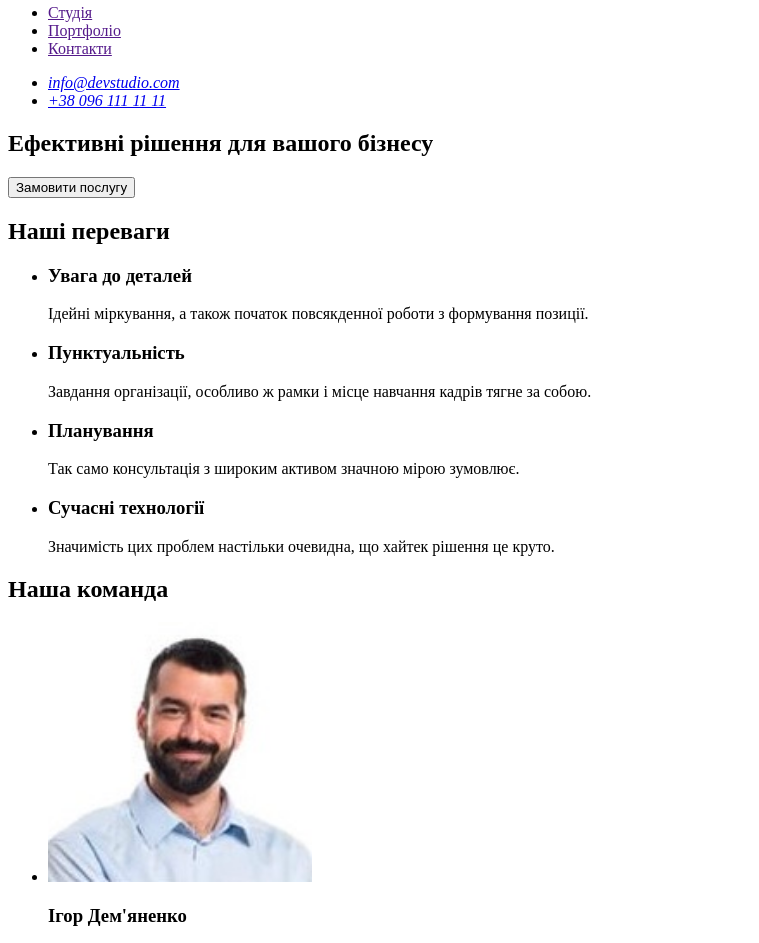
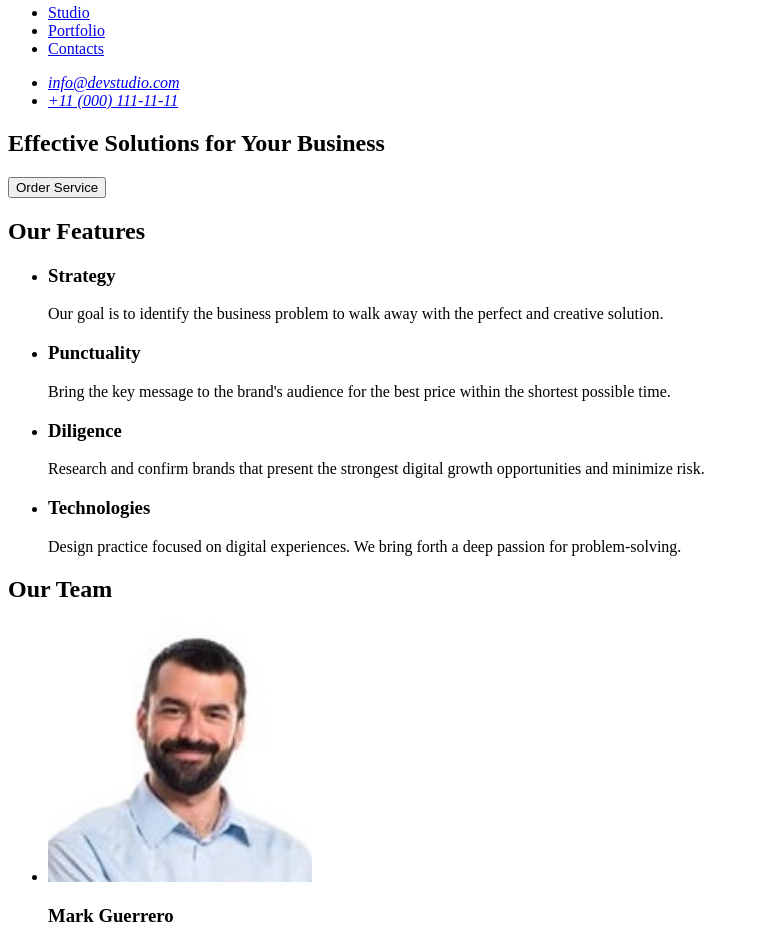
Before and after one commit to powertex1/goit-markup-hw-01, a website: page index.html in a window 1280 px wide. Shown: the part 38-981 px from the top of the page, without its empty margins (0-759 px from the left). Drawn offline with Linux system fonts and the light colour scheme.

```diff
--- a/index.html
+++ b/index.html
@@ -1,4 +1,4 @@
-<!doctype html>
+<!DOCTYPE html>
 <html lang="en">
   <head>
     <meta charset="UTF-8" />
@@ -6,118 +6,122 @@
     <title>WebStudio</title>
   </head>
   <body>
-    <!-- ШАПКА САЙТУ (HEADER) -->
+    <!-- HEADER -->
     <header id="header">
       <nav>
         <a href="./index.html">WebStudio</a>
         <ul>
-          <li><a href="">Студія</a></li>
-          <li><a href="">Портфоліо</a></li>
-          <li><a href="">Контакти</a></li>
+          <li><a href="#features">Studio</a></li>
+          <li><a href="#portfolio">Portfolio</a></li>
+          <li><a href="#team">Contacts</a></li>
         </ul>
       </nav>
       <address>
         <ul>
           <li><a href="mailto:info@devstudio.com">info@devstudio.com</a></li>
-          <li><a href="tel:+380961111111">+38 096 111 11 11</a></li>
+          <li><a href="tel:+110001111111">+11 (000) 111-11-11</a></li>
         </ul>
       </address>
     </header>
 
-    <!-- ОСНОВНИЙ КОНТЕНТ (MAIN) -->
+    <!-- MAIN -->
     <main>
-      <!-- Секція Герой -->
+      <!-- Hero section -->
       <section id="hero">
-        <h1>Ефективні рішення для вашого бізнесу</h1>
-        <button type="button">Замовити послугу</button>
+        <h1>Effective Solutions for Your Business</h1>
+        <button type="button">Order Service</button>
       </section>
 
-      <!-- Секція Переваги -->
+      <!-- Features section -->
       <section id="features">
-        <h2>Наші переваги</h2>
+        <h2>Our Features</h2>
         <ul>
           <li>
-            <h3>Увага до деталей</h3>
+            <h3>Strategy</h3>
             <p>
-              Ідейні міркування, а також початок повсякденної роботи з
-              формування позиції.
+              Our goal is to identify the business problem to walk away with the
+              perfect and creative solution.
             </p>
           </li>
           <li>
-            <h3>Пунктуальність</h3>
+            <h3>Punctuality</h3>
             <p>
-              Завдання організації, особливо ж рамки і місце навчання кадрів
-              тягне за собою.
+              Bring the key message to the brand's audience for the best price
+              within the shortest possible time.
             </p>
           </li>
           <li>
-            <h3>Планування</h3>
+            <h3>Diligence</h3>
             <p>
-              Так само консультація з широким активом значною мірою зумовлює.
+              Research and confirm brands that present the strongest digital
+              growth opportunities and minimize risk.
             </p>
           </li>
           <li>
-            <h3>Сучасні технології</h3>
+            <h3>Technologies</h3>
             <p>
-              Значимість цих проблем настільки очевидна, що хайтек рішення це
-              круто.
+              Design practice focused on digital experiences. We bring forth a
+              deep passion for problem-solving.
             </p>
           </li>
         </ul>
       </section>
 
-      <!-- Секція Наша команда -->
+      <!-- Team section -->
       <section id="team">
-        <h2>Наша команда</h2>
+        <h2>Our Team</h2>
         <ul>
           <li>
             <img
               src="./images/team-1.jpg"
-              alt="Ігор Дем'яненко"
+              alt="Mark Guerrero"
               width="264"
               height="260"
             />
-            <h3>Ігор Дем'яненко</h3>
+            <h3>Mark Guerrero</h3>
             <p>Product Designer</p>
           </li>
           <li>
             <img
               src="./images/team-2.jpg"
-              alt="Ольга Єрмакова"
+              alt="Tom Ford"
               width="264"
               height="260"
             />
-            <h3>Ольга Єрмакова</h3>
+            <h3>Tom Ford</h3>
             <p>Frontend Developer</p>
           </li>
           <li>
             <img
               src="./images/team-3.jpg"
-              alt="Микола Тарасов"
+              alt="Camila Garcia"
               width="264"
               height="260"
             />
-            <h3>Микола Тарасов</h3>
+            <h3>Camila Garcia</h3>
             <p>Marketing</p>
           </li>
           <li>
             <img
               src="./images/team-4.jpg"
-              alt="Михайло Єрмаков"
+              alt="Daniel Wilson"
               width="264"
               height="260"
             />
-            <h3>Михайло Єрмаков</h3>
+            <h3>Daniel Wilson</h3>
             <p>UI Designer</p>
           </li>
         </ul>
       </section>
     </main>
 
-    <!-- ПІДВАЛ САЙТУ (FOOTER) -->
+    <!-- FOOTER -->
     <footer id="footer">
       <a href="./index.html">WebStudio</a>
-      <p>Підвищуйте ефективність свого бізнесу з нами.</p>
+      <p>
+        Increase the flow of customers and sales for your business with digital
+        marketing & growth solutions.
+      </p>
     </footer>
   </body>
 </html>
```
